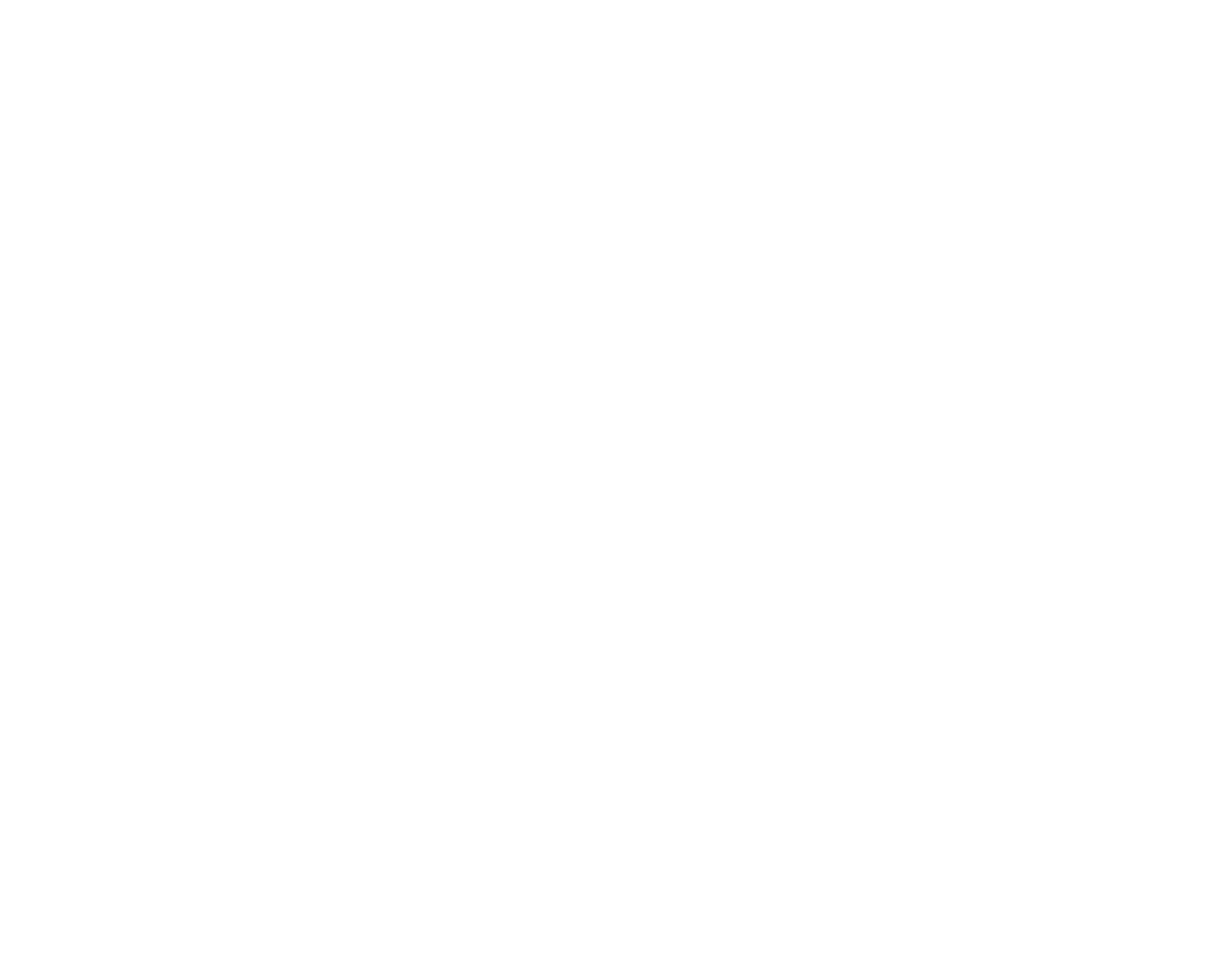
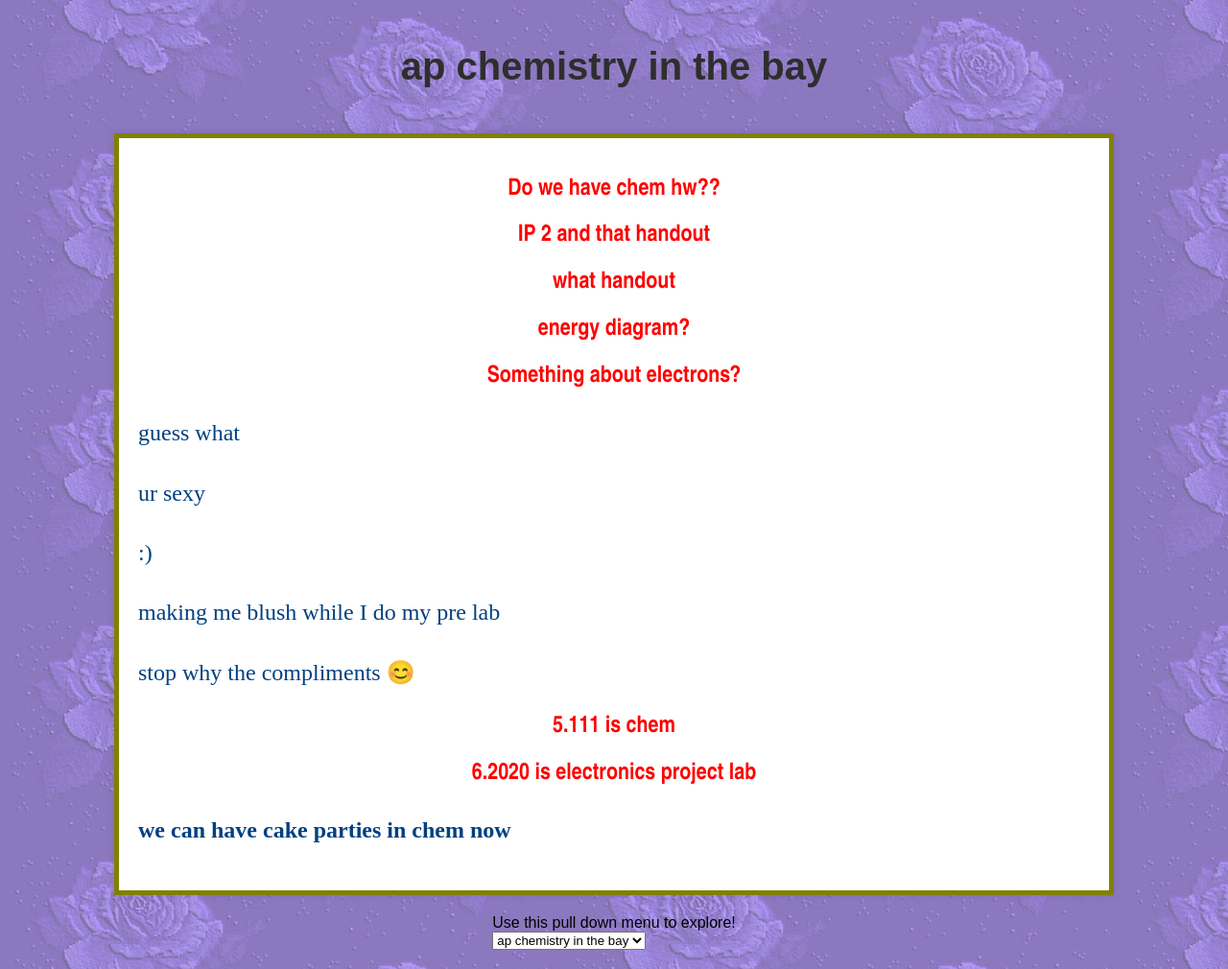
Before and after one commit to isaxt/self-as-system, a plain HTML site: page ap_chem.html in a window 1280 px wide. Shown: the whole page at 96% size. Before the commit the page ends 800 px from the top, so only its background shows below. Drawn offline with Linux system fonts and the light colour scheme.

Commit message:
ap chem poem + cleaning things up

```diff
--- /dev/null
+++ b/ap_chem.css
@@ -0,0 +1,47 @@
+body {
+    background: url('./assets/blue_rose_background.jpg') repeat;
+    margin: 0;
+    font-family: Arial, sans-serif;
+    display: flex;
+    flex-direction: column;
+    align-items: center;
+    padding: 20px;
+    min-height: 100vh;
+}
+
+.header {
+  margin-bottom: 20px;
+}
+
+.main-title {
+    font-family: "Eras Demi ITC", sans-serif;
+    color: #2e2e2e;
+    font-size: 2.5em;
+    font-weight: bold;
+    text-align: center;
+}
+
+.notes {
+  width: 80%;
+  background-color: #fff;
+  border: 5px solid #808000;
+  border-collapse: collapse;
+  box-shadow: 0 0 10px rgba(0,0,0,0.1);
+  padding: 20px;
+  margin-bottom: 20px;
+}
+
+.note-title {
+    color: #FF0000;
+    font-family: "Arial Narrow", sans-serif;
+    font-size: 1.5em;
+    text-align: center;
+    font-weight: bold;
+}
+
+.note-text {
+    color: #004080;
+    font-family: "Baskerville Old Face", serif;
+    font-size: 1.5em;
+    line-height: 1.6;
+}
--- a/ap_chem.html
+++ b/ap_chem.html
@@ -0,0 +1,53 @@
+<!DOCTYPE html>
+<html lang="en">
+<head>
+    <meta charset="UTF-8">
+    <meta name="viewport" content="width=device-width, initial-scale=1.0">
+    <title>ap chemistry in the bay</title>
+    <link rel="stylesheet" href="ap_chem.css">
+
+</head>
+
+<body>
+    <!--main title-->
+    <header class="header">
+        <h1 class="main-title">ap chemistry in the bay</h1>
+    </header>
+
+    <!--poem section -->
+    <section class="notes">
+    <h2 class="note-title">Do we have chem hw??</h2>
+    <h2 class="note-title">IP 2 and that handout</h2>
+    <h2 class="note-title">what handout</h2>
+    <h2 class="note-title">energy diagram?</h2>
+    <h2 class="note-title">Something about electrons?</h2>
+
+    <p class="note-text">guess what</p>
+    <p class="note-text">ur sexy</p>
+    <p class="note-text">:)</p>
+    <p class="note-text">making me blush while I do my pre lab</p>
+    <p class="note-text">stop why the compliments 😊</p>
+
+    <h2 class="note-title">5.111 is chem</h2>
+    <h2 class="note-title">6.2020 is electronics project lab</h2>
+
+    <p class="note-text"><strong>we can have cake parties in chem now</strong></p>
+  </section>
+
+<!-- poem navigation drop down -->
+    <div class="center">
+        <form name="form">
+            <label for="site">Use this pull down menu to explore!</label><br>
+            <select id="site" name="site">
+                <option value="ap_chem.html">ap chemistry in the bay</option>
+                <option value="i_love_poem.html">i love...</option>
+                <!-- copy template from above for the other poems-->
+                <option value= "index.html">discover a poem</option>
+
+            </select>
+        </form>
+    </div>
+
+    <script src="dropDown.js"></script>
+</body>
+</html>
--- a/style.css
+++ b/style.css
@@ -36,13 +36,14 @@ pre {
 
 .intro-text {
     font-family: Arial Narrow;
-    font-size: medium;
+    font-size: large;
     color: #400080;
 }
 
 .description {
     font-family: 'BernhardMod BT';
     font-weight: bold;
+    font-size: large;
 }
 
 .section-divider {
@@ -53,12 +54,13 @@ pre {
 .date {
     color: #008080;
     font-family: 'BernhardMod BT';
+    font-size: large;
 }
 
 .reflection {
     color: #0d6c6c;
     font-family: 'BernhardMod BT';
-    font-size: large;
+    font-size: larger;
 }
 
 table {
```
Also changed, not shown: i_love_poem.html (+4 -2 lines), index.html (+7 -6 lines).
